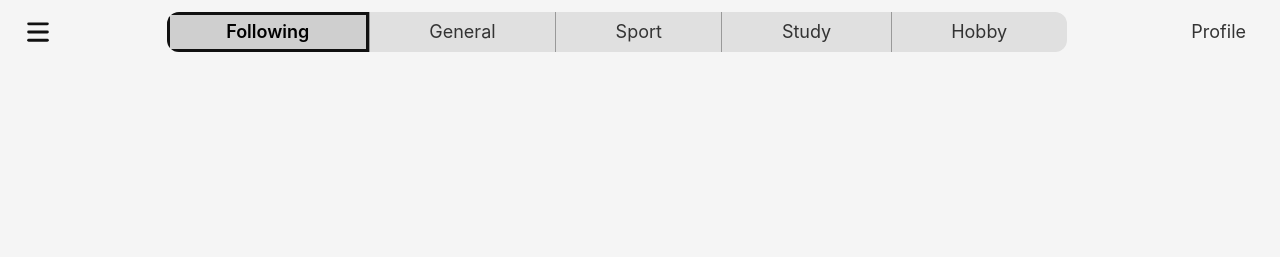
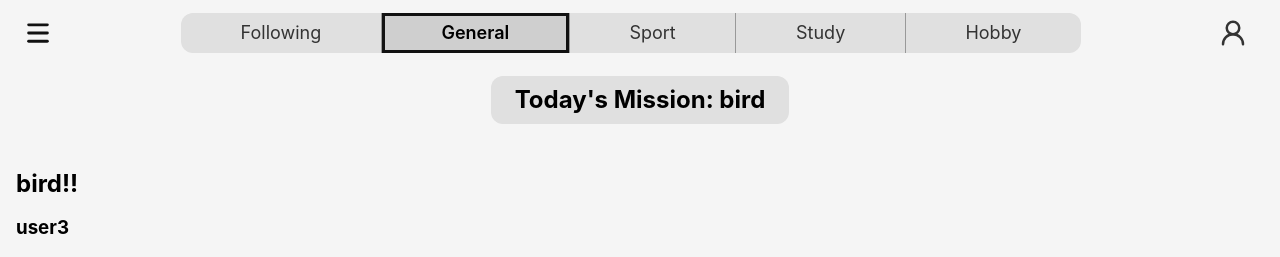
Before and after one commit to CSCI-5117-F26/developing-the-interactive-web-project-1-group-10, a Flask app: page / in a window 1280 px wide. Shown: the top 257 px of the page. Run offline with Flask 3, Linux system fonts and the light colour scheme; some libraries are stand-ins or nearby versions.

Commit message:
image of profile

```diff
--- a/server.py
+++ b/server.py
@@ -54,7 +54,7 @@ def homepage():
         },
     ]
 
-    category = request.args.get("category") or "following"
+    category = request.args.get("category") or "general"
     mission = list(filter(lambda m : m["category"] == category, missions))[0]["mission"]
     return render_template("homepage.html", posts=posts, mission=mission, category=category)
 
--- a/static/css/style.css
+++ b/static/css/style.css
@@ -83,8 +83,16 @@ body.menu-open {
 
 .profile-link {
     flex: 0 0 auto;
+    display: inline-flex;
+    align-items: center;
+    justify-content: center;
     color: #333;
-    font-size: 18px;
+}
+
+.profile-link .lucide {
+    width: 30px;
+    height: 30px;
+    stroke-width: 2;
 }
 
 .mission-banner {
--- a/templates/base.html
+++ b/templates/base.html
@@ -37,7 +37,9 @@
                 <a href="/?category=hobby" class="pure-menu-link{% if category == 'hobby' %} active{% endif %}">Hobby</a>
             </li>
         </ul>
-        <a href="/profile" class="pure-menu-link profile-link">Profile</a>
+        <a href="/profile" class="pure-menu-link profile-link" aria-label="Profile" title="Profile">
+            <i data-lucide="user-round" aria-hidden="true">♙</i>
+        </a>
     </div>
 
     <button
```
